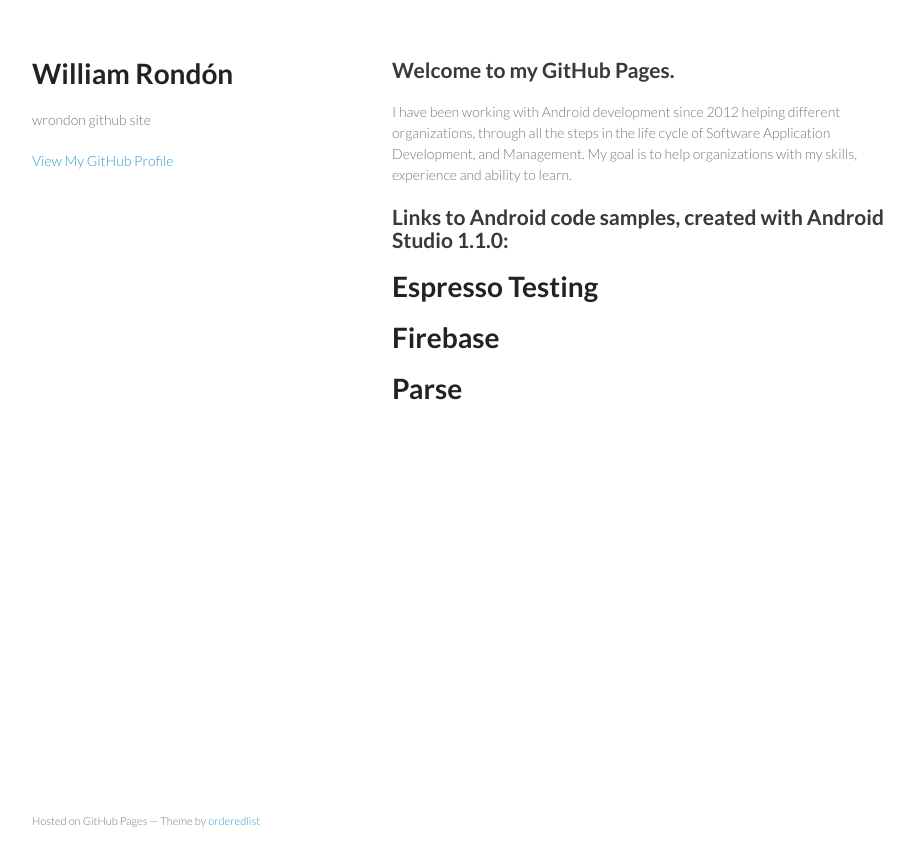
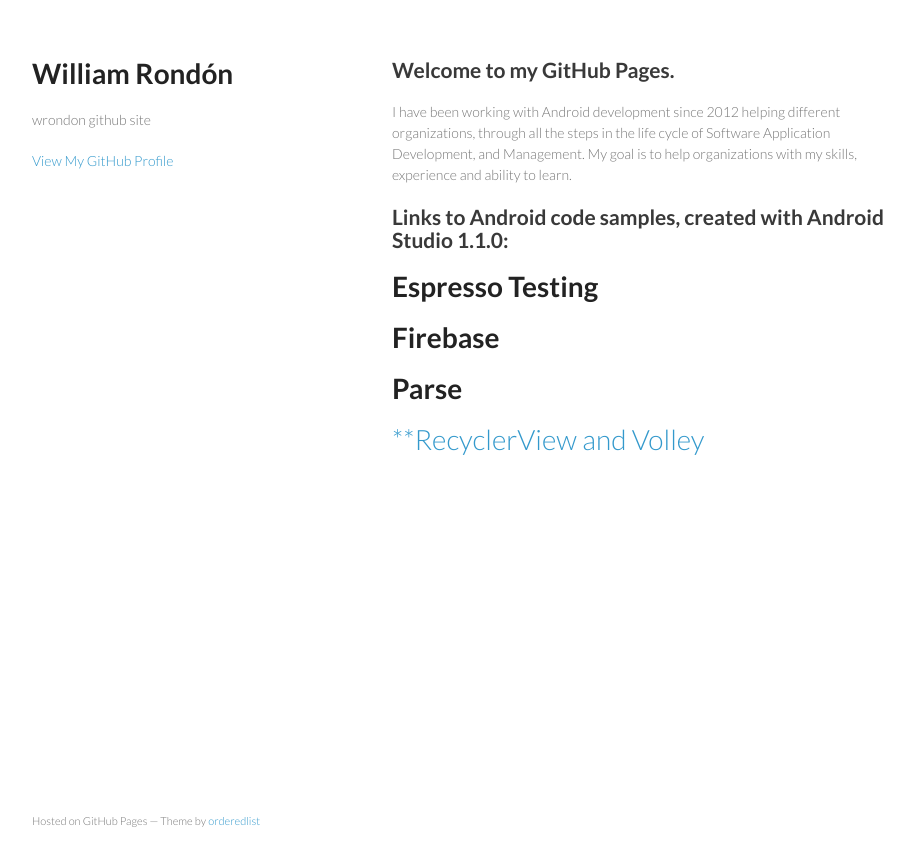
Before and after one commit to wrondon/wrondon.github.io, a Jekyll site: the page index.html, which Jekyll copies as it is, in a window 1280 px wide. Shown: the top 866 px of the page, without its empty margins (178-1092 px from the left). Built offline with Jekyll 4.4.1, drawn with Linux system fonts in a browser that asks for light colours.

Commit message:
Replace master branch with page content via GitHub

```diff
--- a/index.html
+++ b/index.html
@@ -40,7 +40,11 @@
 </h1>
 
 <h1>
-<a id="parse" class="anchor" href="#parse" aria-hidden="true"><span class="octicon octicon-link"></span></a><a href="http://wrondon.github.io/TodoListActivity/"><strong>Parse</strong></a>
+<a id="parse" class="anchor" href="#parse" aria-hidden="true"><span class="octicon octicon-link"></span></a><a href="http://wrondon.github.io/TodoListActivity"><strong>Parse</strong></a>
+</h1>
+
+<h1>
+<a id="recyclerview-and-volley" class="anchor" href="#recyclerview-and-volley" aria-hidden="true"><span class="octicon octicon-link"></span></a><a href="http://wrondon.github.io/TestImages">**RecyclerView and Volley</a>
 </h1>
       </section>
       <footer>
--- a/params.json
+++ b/params.json
@@ -1 +1 @@
-{"name":"William Rondón","tagline":"wrondon github site","body":"## Welcome to my GitHub Pages.\r\nI have been working with Android development since 2012 helping different organizations, through all the steps in the life cycle of Software Application Development, and Management. My goal is to help organizations with my skills, experience and ability to learn.\r\n\r\n## Links to Android code samples, created with Android Studio 1.1.0:\r\n\r\n#     [**Espresso Testing**](http://wrondon.github.io/AppWithEspresso)\r\n\r\n#     [**Firebase**](http://wrondon.github.io/AppTestFirebase)\r\n\r\n#     [**Parse**](http://wrondon.github.io/TodoListActivity/)\r\n\r\n\r\n","google":"","note":"Don't delete this file! It's used internally to help with page regeneration."}
+{"name":"William Rondón","tagline":"wrondon github site","body":"## Welcome to my GitHub Pages.\r\nI have been working with Android development since 2012 helping different organizations, through all the steps in the life cycle of Software Application Development, and Management. My goal is to help organizations with my skills, experience and ability to learn.\r\n\r\n## Links to Android code samples, created with Android Studio 1.1.0:\r\n\r\n#     [**Espresso Testing**](http://wrondon.github.io/AppWithEspresso)\r\n\r\n#     [**Firebase**](http://wrondon.github.io/AppTestFirebase)\r\n\r\n#     [**Parse**](http://wrondon.github.io/TodoListActivity)\r\n\r\n#     [**RecyclerView and Volley] (http://wrondon.github.io/TestImages)\r\n\r\n\r\n","google":"","note":"Don't delete this file! It's used internally to help with page regeneration."}
```
